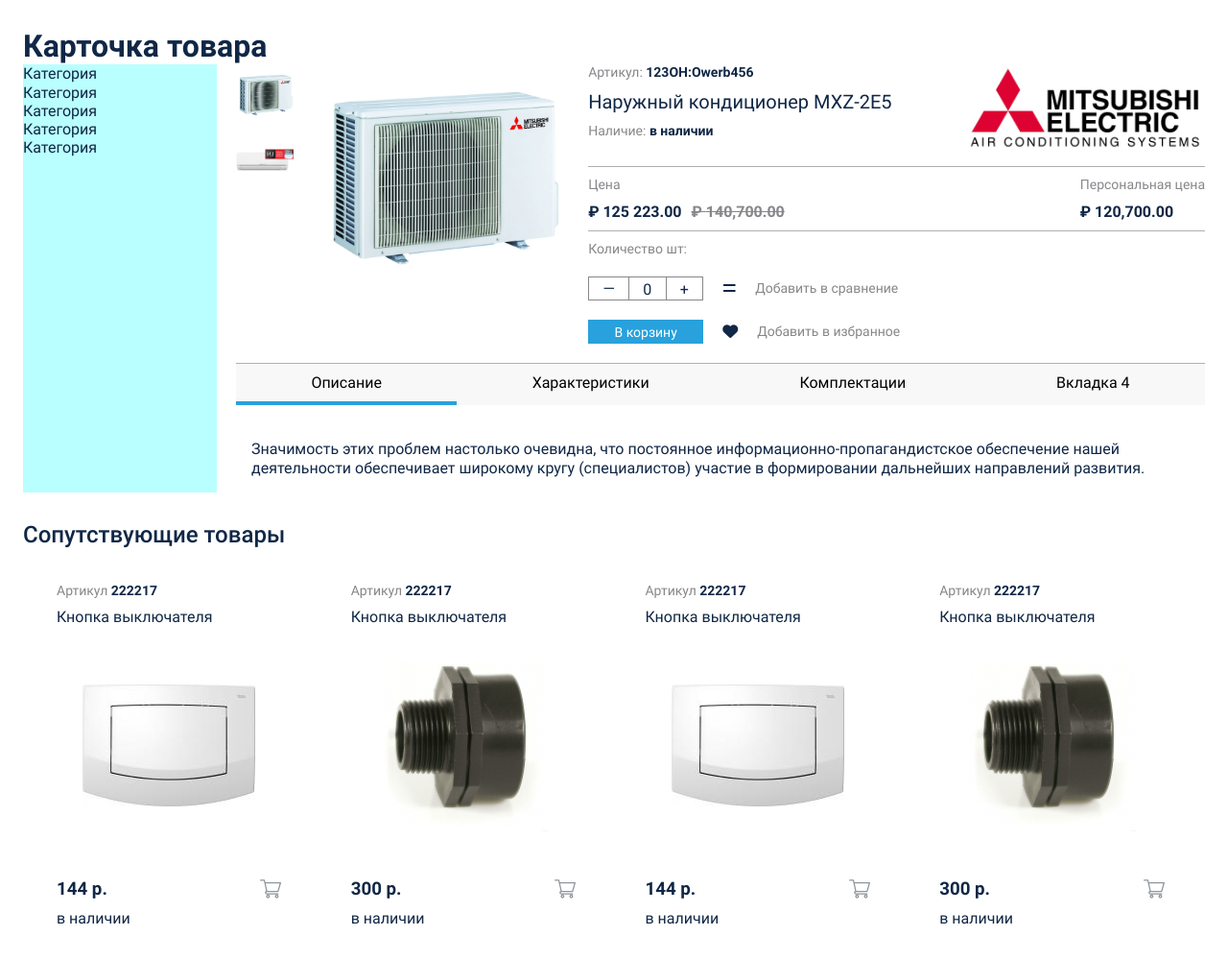
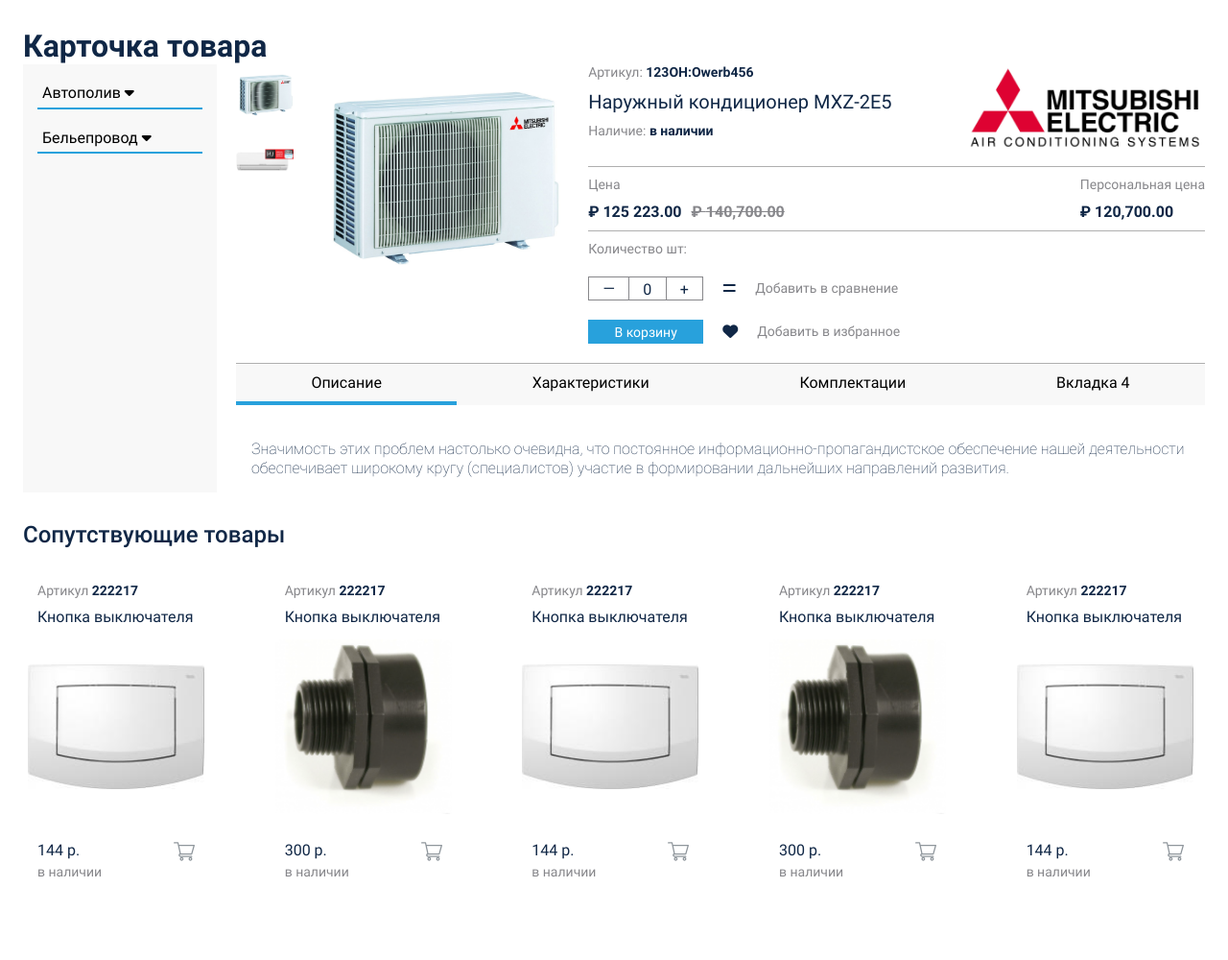
Before and after one commit to AlexeyMazheykin/card, a plain HTML site: page index.html in a window 1280 px wide. Shown: the part 120-1120 px from the top of the page at 96% size. Drawn offline with Linux system fonts and the light colour scheme.

Commit message:
1/12/2020

```diff
--- a/css/card.css
+++ b/css/card.css
@@ -153,11 +153,7 @@
     width: 100%;
     height: auto;
 }
-.container {
-    display: flex;
-    flex-direction: column;
-    min-height: 100%;
-}
+
 .wrapper {
     max-width: 1262px;
     margin: 0 auto;
@@ -233,13 +229,12 @@
     left: 0;
     z-index: 99;
 }
-/*Card section*/
+/*CARD, AND LEFT NAVBAR SECTION*/
 #main {
-    padding: 50px 15px 0;
+    padding: 50px 15px;
     max-width: 1262px;
     margin: 0 auto;
     position: relative;
-    flex: 1 1 auto;
 }
 .card__container {
     height: min-content;
@@ -250,12 +245,46 @@
 .card {
 
 }
+/*LEFT NAVBAR SECTION*/
 .navbar {
-    background: rgba(0, 255, 255, 0.27);
+    background: #f8f8f8;
+    color: black;
+    font-weight: 300;
+    padding: 15px;
 }
+.dropdown__item-btn {
+    position: relative;
+    border-bottom: 2px solid #28a1dc;
+    padding: 5px;
+    margin-bottom: 15px;
+    font-weight: 400;
+}
+.dropdown__container {
+    position: relative;
+    max-height: 0;
+    overflow: hidden;
+    transition: all .3s;
+}
+.active, .dropdown__item-btn:hover {
+    background-color: #28a1dc;
+    color: white;
+}
+.category-link {
+    font-size: 14px;
+    font-weight: 400;
+    padding-left: 20px;
+    display: block;
+    margin-bottom: 10px;
+    position: relative;
+    top: 0;
+    color: #424242;
+    font-weight: 300;
+}
+
+/**/
 .card__body {
     display: grid;
-    grid-template-columns: min-content minmax(200px, 2fr) 5fr;
+    grid-template-columns: max-content minmax(200px, 2fr) 5fr;
     gap: 25px;
     border-bottom: 1px solid rgba(128, 128, 128, 0.63);
     padding-bottom: 20px;
@@ -426,8 +455,7 @@
     list-style-type: none;
     background: #f8f8f8;
     margin-bottom: 20px;
-    /*box-shadow: 0 0 8px 1px rgba(0,0,0,0.1);*/
-    /*border-bottom: 1px solid gray;*/
+
 }
 
 .tabs__link {
@@ -441,9 +469,7 @@
 
 .tabs__link_active {
     border-bottom: 4px solid #28a1dc;
-
     cursor: default;
-
 }
 
 /*.tabs__link:not(.tabs__link_active):hover,
@@ -454,6 +480,7 @@
 .tabs__content {
     /*box-shadow: 0 0px 8px 1px rgba(0,0,0,0.1);*/
     padding: 1rem;
+    font-weight: 300;
 }
 
 .tabs__pane {
@@ -485,11 +512,11 @@
     letter-spacing: 1px;
     text-transform: uppercase;
     font-size: 28px;
-    margin-bottom: 30px
+    margin-bottom: 30px;
 }
 .best__carousel {
     width: 100%;
-    height: 410px;
+    height: 350px;
     position: relative;
     overflow: hidden;
     padding: 5px 0 5px 5px;
@@ -509,7 +536,7 @@
     transition: opacity  .2s;
 }
 .best__btn-next {
-    left: calc(100% - 53px);
+    left: calc(100% - 60px);
 }
 .best__carousel:hover .best__btn {
     opacity: 1;
@@ -531,10 +558,10 @@
     flex-shrink: 0;
     flex-direction: column;
     justify-content: space-between;
-    flex-basis: 24%;
+    flex-basis: 15%;
     transition: all .5s;
     position: relative;
-    margin-right: 1%;
+    margin-right: 6%;
 }
 .best__card:hover {
     box-shadow: 0 0 5px rgba(0,0,0,0.5);
@@ -544,8 +571,8 @@
 }
 .best__desc {
     padding-top: 10px;
-    padding-left: 30px;
-    padding-right: 30px;
+    padding-left: 10px;
+    padding-right: 10px;
     color: #87878b;
     font-size: 14px;
 }
@@ -561,6 +588,8 @@
     color: #102746;
 }
 .best__card-link {
+    display: block;
+    width: 100%;
     align-self: center;
 }
 .best__card-img {
@@ -571,7 +600,7 @@
     display: flex;
     justify-content: space-between;
     align-items: flex-start;
-    padding: 10px 30px 30px 30px;
+    padding: 10px;
     background-color: rgba(39, 157, 215, 0);
     transition: all .5s;
 }
@@ -581,6 +610,12 @@
 }
 
 .best__price-title {
+    margin-bottom: 5px;
+}
+.available {
+    color: #87878b;
+    font-size: 14px;
+    font-weight: 400;
     margin-bottom: 10px;
 }
 .best__cart-icon {
--- a/index.html
+++ b/index.html
@@ -10,7 +10,6 @@
     <title>Карточка товара</title>
 </head>
 <body>
-<div class="container">
     <header class="header">
         <div class="header__top">
             <div class="wrapper">
@@ -94,14 +93,41 @@
             </div>
         </div>
     </header>
-
     <main id="main" class="main">
         <h1>Карточка товара</h1>
         <div class="card__container">
             <nav class="navbar">
                 <ul class="nav__list">
-                    <li class="nav__list-item">
-                        <a href="#!" class="nav__list-item-link">Категория
+                    <li class="dropdown__item-btn">
+                        Автополив <i class="fas fa-caret-down"></i>
+                    </li>
+                    <div class="dropdown__category1 dropdown__container">
+                        <a href="#!" class="category1-link category-link">
+                            Водяные розетки
+                        </a>
+                        <a href="#!" class="category1-link category-link">
+                            Капельные розетки
+                        </a>
+                        <a href="#!" class="category1-link category-link">
+                            Клапана
+                        </a>
+                    </div>
+                    <li class="dropdown__item-btn">
+                        Бельепровод <i class="fas fa-caret-down"></i>
+                    </li>
+                    <div class="dropdown__category2 dropdown__container">
+                        <a href="#!" class="category1-link category-link">
+                            Бельеприемник
+                        </a>
+                        <a href="#!" class="category1-link category-link">
+                            Дверцы
+                        </a>
+                        <a href="#!" class="category1-link category-link">
+                            Принадлежности
+                        </a>
+                    </div>
+                    <!--<li class="nav__list-item">
+                        <a href="#!" class="nav__list-item-link">c
                         </a>
                     </li>
                     <li class="nav__list-item">
@@ -119,7 +145,7 @@
                     <li class="nav__list-item">
                         <a href="#!" class="nav__list-item-link">Категория
                         </a>
-                    </li>
+                    </li>-->
                 </ul>
             </nav>
             <div class="card">
@@ -234,9 +260,9 @@
                         </a>
                         <div class="best__card-footer">
                             <div class="best__price">
-                                <h3 class="best__price-title">
+                                <p class="best__price-title">
                                     144 р.
-                                </h3>
+                                </p>
                                 <p class="available">
                                     в наличии
                                 </p>
@@ -261,9 +287,9 @@
                         </a>
                         <div class="best__card-footer">
                             <div class="best__price">
-                                <h3 class="best__price-title">
+                                <p class="best__price-title">
                                     300 р.
-                                </h3>
+                                </p>
                                 <p class="available">
                                     в наличии
                                 </p>
@@ -288,9 +314,9 @@
                         </a>
                         <div class="best__card-footer">
                             <div class="best__price">
-                                <h3 class="best__price-title">
+                                <p class="best__price-title">
                                     144 р.
-                                </h3>
+                                </p>
                                 <p class="available">
                                     в наличии
                                 </p>
@@ -315,9 +341,9 @@
                         </a>
                         <div class="best__card-footer">
                             <div class="best__price">
-                                <h3 class="best__price-title">
+                                <p class="best__price-title">
                                     300 р.
-                                </h3>
+                                </p>
                                 <p class="available">
                                     в наличии
                                 </p>
@@ -342,9 +368,9 @@
                         </a>
                         <div class="best__card-footer">
                             <div class="best__price">
-                                <h3 class="best__price-title">
+                                <p class="best__price-title">
                                     144 р.
-                                </h3>
+                                </p>
                                 <p class="available">
                                     в наличии
                                 </p>
@@ -369,9 +395,9 @@
                         </a>
                         <div class="best__card-footer">
                             <div class="best__price">
-                                <h3 class="best__price-title">
+                                <p class="best__price-title">
                                     300 р.
-                                </h3>
+                                </p>
                                 <p class="available">
                                     в наличии
                                 </p>
@@ -396,9 +422,9 @@
                         </a>
                         <div class="best__card-footer">
                             <div class="best__price">
-                                <h3 class="best__price-title">
+                                <p class="best__price-title">
                                     144 р.
-                                </h3>
+                                </p>
                                 <p class="available">
                                     в наличии
                                 </p>
@@ -423,9 +449,9 @@
                         </a>
                         <div class="best__card-footer">
                             <div class="best__price">
-                                <h3 class="best__price-title">
+                                <p class="best__price-title">
                                     300 р.
-                                </h3>
+                                </p>
                                 <p class="available">
                                     в наличии
                                 </p>
@@ -450,9 +476,9 @@
                         </a>
                         <div class="best__card-footer">
                             <div class="best__price">
-                                <h3 class="best__price-title">
+                                <p class="best__price-title">
                                     144 р.
-                                </h3>
+                                </p>
                                 <p class="available">
                                     в наличии
                                 </p>
@@ -477,9 +503,9 @@
                         </a>
                         <div class="best__card-footer">
                             <div class="best__price">
-                                <h3 class="best__price-title">
+                                <p class="best__price-title">
                                     300 р.
-                                </h3>
+                                </p>
                                 <p class="available">
                                     в наличии
                                 </p>
@@ -495,15 +521,16 @@
                         </div>
                     </div>
                 </div>
-                <span class="best__btn-prev best__btn" data-trans="25" data-count="-1"><</span>
-                <span class="best__btn-next best__btn" data-trans="-25" data-count="1">></span>
+                <span class="best__btn-prev best__btn" data-trans="21" data-count="-1"><</span>
+                <span class="best__btn-next best__btn" data-trans="-21" data-count="1">></span>
             </div>
         </section>
     </main>
     <footer class="footer">
         это футер
     </footer>
-</div>
+
+<script src="./js/navbar.js"></script>
 <script src="./js/main.js"></script>
 <script src="./js/state.js"></script>
 </body>
```
Also changed, not shown: js/navbar.js (added, +13 -0 lines), js/main.js (line endings or trailing spaces), js/state.js (line endings or trailing spaces).
